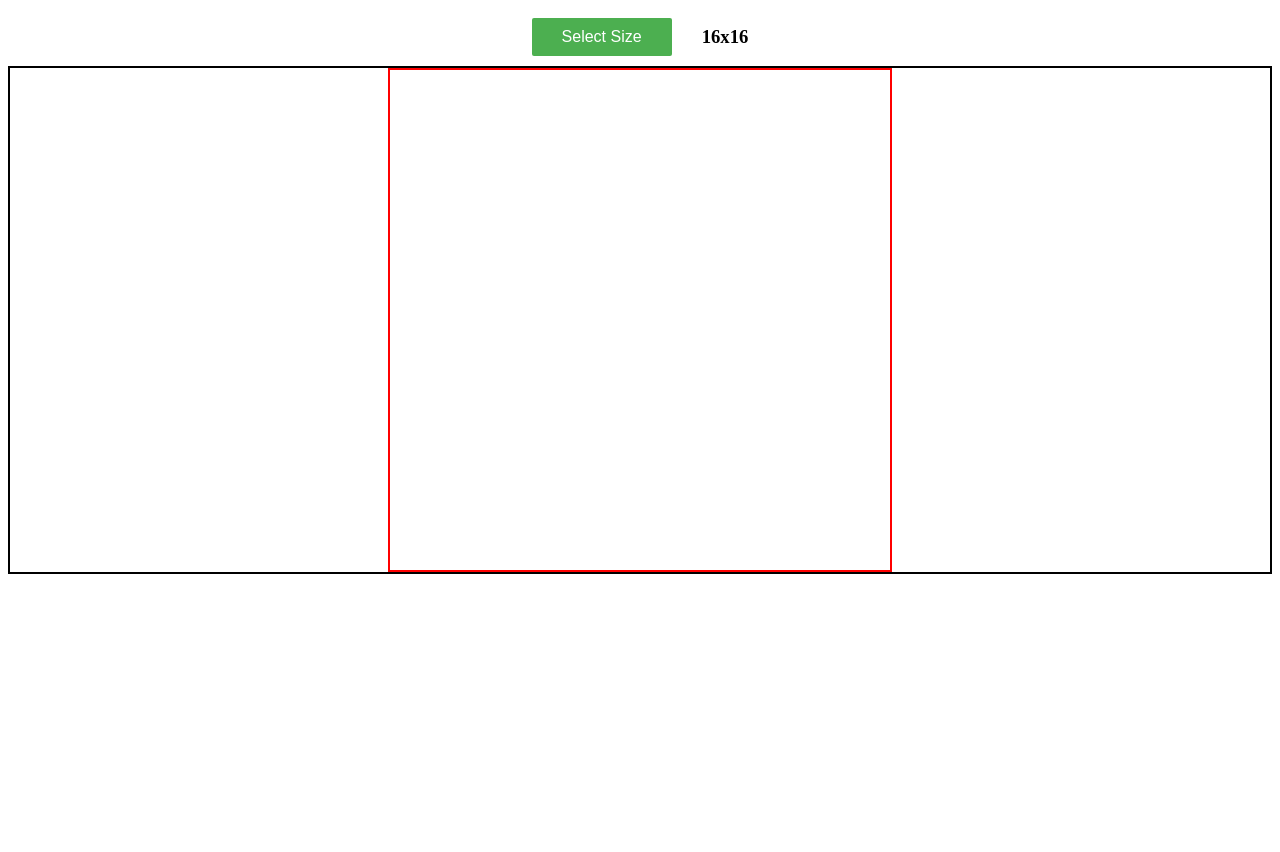
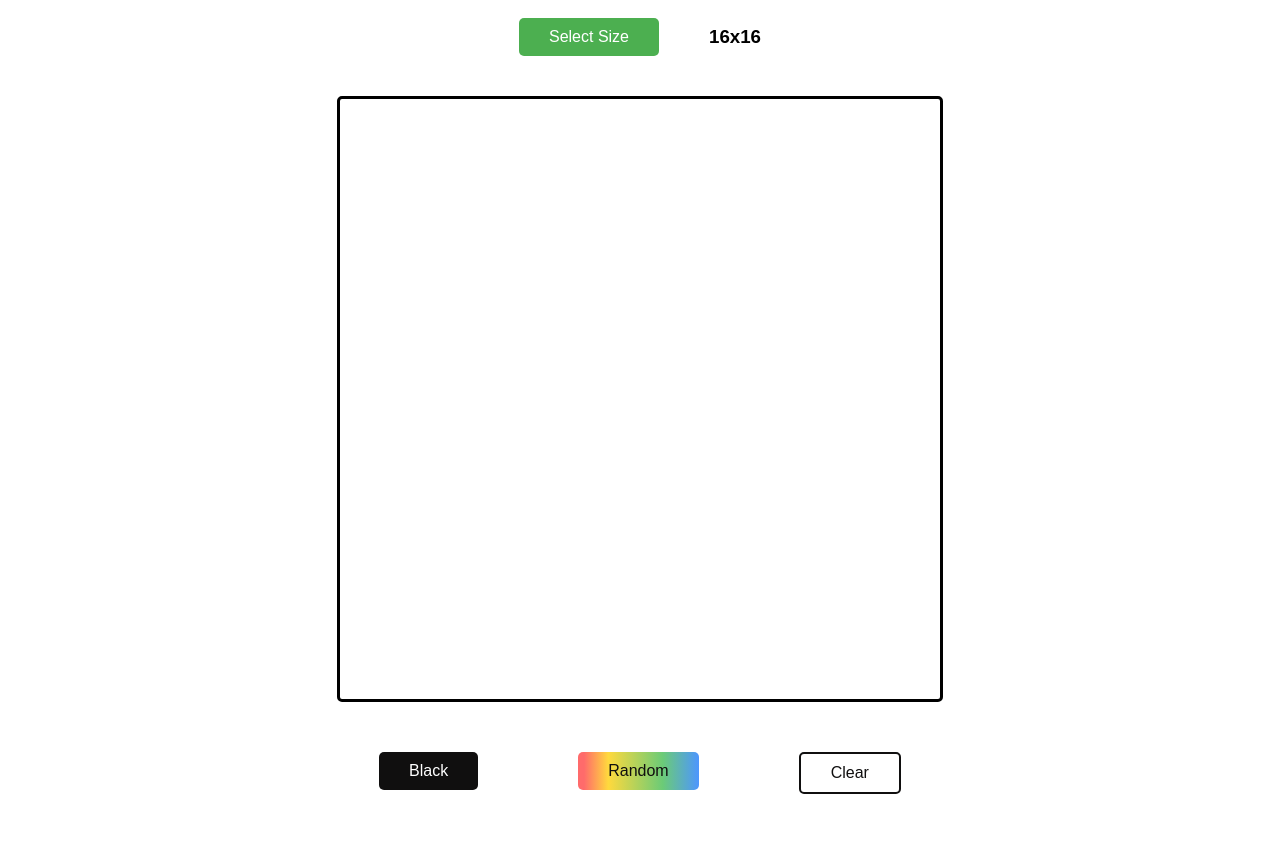
Before and after one commit to hmarin7755/sketch-pad, a plain HTML site: page index.html in a window 1280 px wide. Shown: the part 81-933 px from the top of the page. Before the commit the page ends 800 px from the top, so only its background shows below. Drawn offline with Linux system fonts and the light colour scheme.

Commit message:
add styling to grid

```diff
--- a/index.html
+++ b/index.html
@@ -6,7 +6,7 @@
     <meta name="viewport" content="width=device-width, initial-scale=1.0" />
     <title>Etch-a-Sketch</title>
     <link rel="stylesheet" href="styles.css" />
-
+    <link rel="icon" type="image/x-icon" href="favicon (3).ico">
     <script src="main.js"></script>
   </head>
   <body>
@@ -14,13 +14,17 @@
       <h1>Etch-a-Sketch</h1>
     </div>
     <div class="header">
-
-        <button id = 'popup'>Select Size</button>
-        <h3 id="message"> 16x16</h3>
+      <button id="popup">Select Size</button>
+      <h3 id="message">16x16</h3>
     </div>
 
     <div class="canvas-container">
       <div class="canvas"></div>
+      <div class="buttons">
+        <button class="black">Black</button>
+        <button class="random">Random</button>
+        <button class ="clear">Clear</button>
+      </div>
     </div>
   </body>
 </html>
--- a/main.js
+++ b/main.js
@@ -16,17 +16,22 @@ function createGrid(size) {
   let numDivs = size * size;
   for (let i = 0; i < numDivs; i++) {
     let div = document.createElement("div");
+    div.addEventListener('mouseover', function(){
+        div.style.backgroundColor = "black";
+    });
     canvas.insertAdjacentElement("beforeend", div);
   }
 }
 
 function getSize() {
-  let input = prompt("Enter Size (1 - 100)");
+  let input = prompt("Enter size of grid (1 - 100)");
   let message = document.querySelector("#message");
   if (input === "") {
-    message.innerHTML = "Please provide a number";
+    // message.innerHTML = "Enter a number between 1 and 100";
+    alert("Enter a number between 1 - 100");
   } else if (input <= 0 || input > 100) {
-    message.innerHTML = "Please Provide a number between 1 and 100";
+    alert("Enter a number between 1 - 100");
+    // message.innerHTML = "Enter a number between 1 and 100";
   } else {
     message.innerHTML = `${input}x${input}`;
     return input;
--- a/styles.css
+++ b/styles.css
@@ -1,12 +1,14 @@
-
-.header{
+body {
+  font-family: Arial, Helvetica, sans-serif;
+}
+.header {
   display: flex;
   justify-content: center;
   align-items: center;
-    gap: 30px;
+  gap: 50px;
 }
-.header button{
-    background-color: #4CAF50; /* Green */
+.header button {
+  background-color: #4caf50; /* Green */
   border: none;
   color: white;
   padding: 10px 30px;
@@ -14,7 +16,7 @@
   text-decoration: none;
   display: inline-block;
   font-size: 16px;
-    border-radius: 2px;
+  border-radius: 5px;
 }
 .title {
   display: flex;
@@ -24,15 +26,53 @@
   display: flex;
   justify-content: center;
   align-items: center;
+  /* margin-right: 60px; */
+  flex-direction: column;
 
-  /* width: 500px;
-    height: 500px; */
-  /* background-color: antiquewhite; */
-  border: 2px solid black;
 }
+.buttons {
+  margin: 50px;
+  display: flex;
+  justify-content: center;
+  align-items: flex-start;
+  gap: 100px;
+}
+.buttons button {
+  background-color: #4caf50;
+  border: none;
+  color: white;
+  padding: 10px 30px;
+  text-align: center;
+  text-decoration: none;
+  font-size: 16px;
+  border-radius: 5px;
+}
+button.black {
+  background-color: #100f0f;
+}
+button.random {
+  background-image: linear-gradient(
+    to right,
+    #FF6B6B 5%,
+    #FFD93D 25%,
+    #6BCB77 70%,
+    #4D96FF 100%
+  );
+  color: #100f0f;
+}
+
+
+button.clear {
+  background-color: white;
+  border: 2px solid #100f0f;
+  color: #100f0f;
+}
+
 .canvas {
   display: grid;
-  height: 500px;
-  width: 500px;
-  border: 2px solid red;
+  height: 600px;
+  width: 600px;
+  border: 3px solid black;
+  margin-top: 30px;
+  border-radius: 5px;
 }
```
Also changed, not shown: favicon (3).ico (added). Lines whose indentation alone changed are shown as unchanged.
